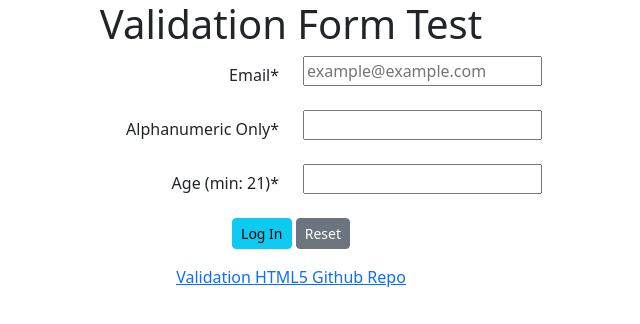
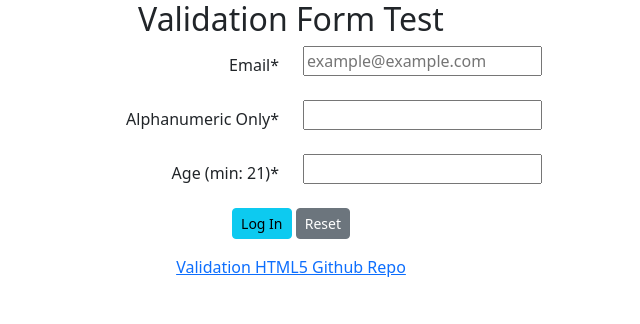
Before and after one commit to Astr0surf3r/validationHTML5, a plain HTML site: page index.html in a window 1280 px wide. Shown: the whole page, without its empty margins (349-989 px from the left). Drawn offline with nearby package versions, Linux system fonts and the light colour scheme.

```diff
--- a/index.html
+++ b/index.html
@@ -8,7 +8,7 @@
     <div class="row">
       <div class="col text-center">
          <header>
-            <h1> Validation Form Test </h1>
+            <h2> Validation Form Test </h2>
         </header>
         </div>
     </div>
```
